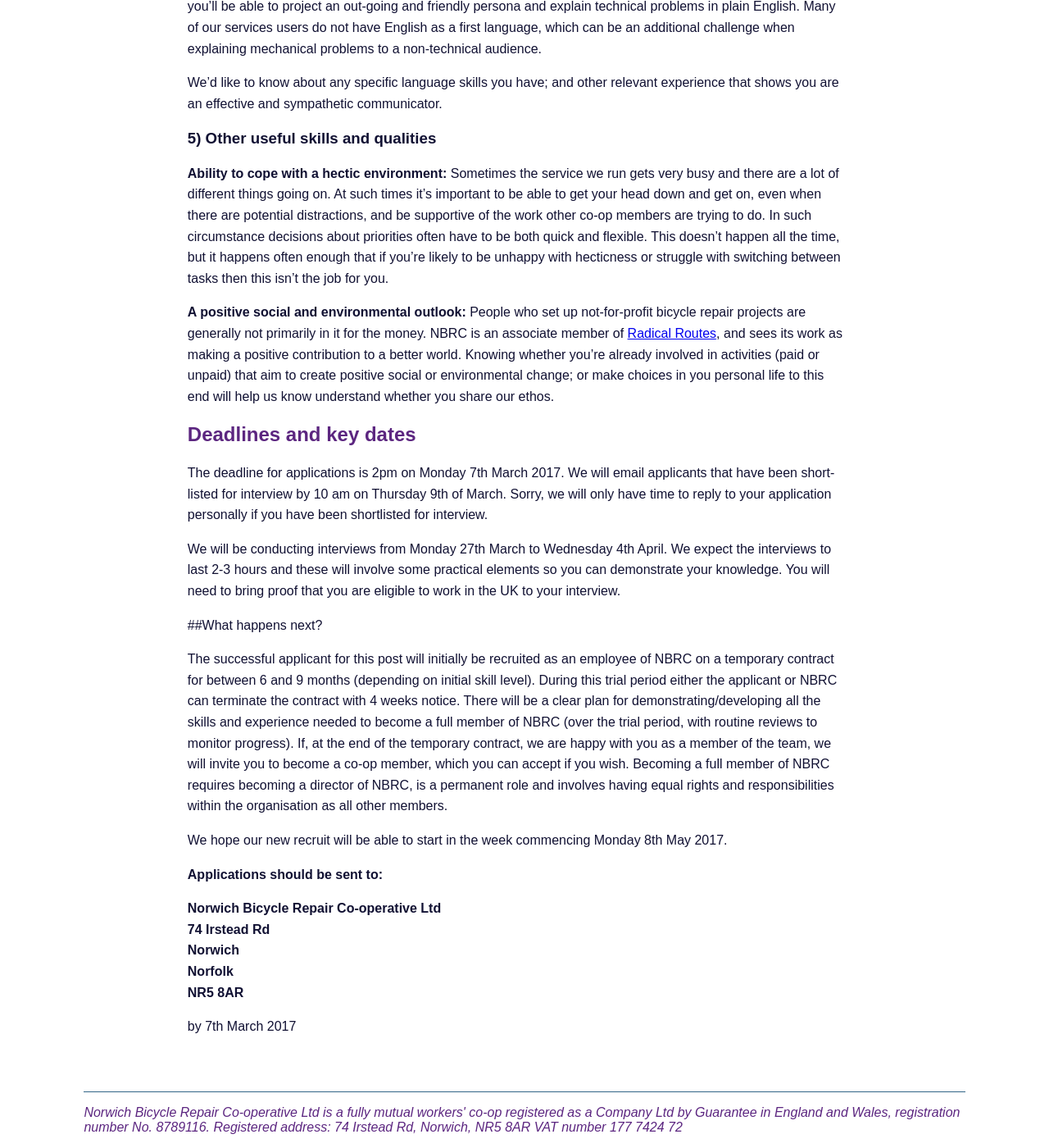
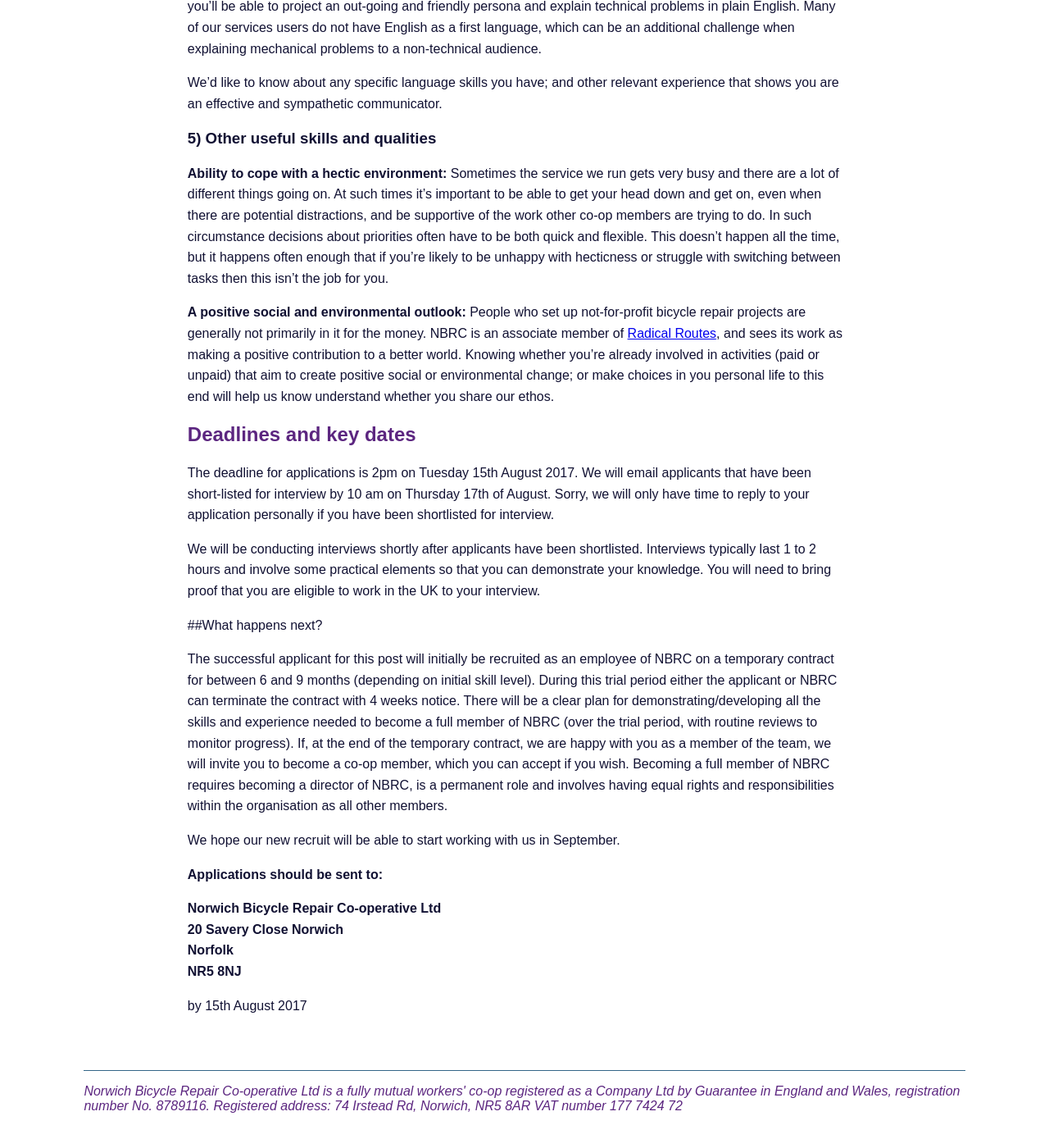
Before and after one commit to norwichbicyclerepaircooperative/norwichbicyclerepaircooperative.github.io, a Jekyll site: the page built from jobs/index.md, in a window 1280 px wide and 1400 px high, scrolled down 4743 px. Shown: the whole window at 82% size. Built offline with Jekyll 4.4.1, drawn with Linux system fonts in a browser that asks for light colours; after the commit the page ends 6117 px from its top, so only the background shows below that; some of the changed text lies outside the part shown.

Commit message:
Update index.md

```diff
--- a/jobs/index.md
+++ b/jobs/index.md
@@ -12,7 +12,7 @@
 Selection for the job will, of course, be made on merit and we welcome applications from everyone with an enthusiasm to join our project. {% endcapture %} {% include sidebar.html %}
 
 ###Current Vacancy: Co-op member/Bicycle Repair person/Project co-manager (training provided)
-Closing date for applications: __Tuesday 7th March 2pm__.
+Closing date for applications: __Tuesday 15th August 2pm__.
 
 #### Please read all the information below carefully - we will only consider applications that provide all the information we have asked for.
 
@@ -250,14 +250,14 @@
 
 ## Deadlines and key dates
 
-The deadline for applications is 2pm on Monday 7th March 2017. We will
+The deadline for applications is 2pm on Tuesday 15th August 2017. We will
 email applicants that have been short-listed for interview by 10 am on Thursday
-9th of March. Sorry, we will only have time to reply to your application personally
+17th of August. Sorry, we will only have time to reply to your application personally
 if you have been shortlisted for interview.
 
-We will be conducting interviews from Monday 27th March to Wednesday 4th April.
-We expect the interviews to last 2-3 hours and these will involve
-some practical elements so you can demonstrate your knowledge. You will need
+We will be conducting interviews shortly after applicants have been shortlisted.
+Interviews typically last 1 to 2 hours and involve
+some practical elements so that you can demonstrate your knowledge. You will need
 to bring proof that you are eligible to work in the UK to your interview.
 
 ##What happens next?
@@ -274,14 +274,14 @@
 becoming a director of NBRC, is a permanent role and involves having equal
 rights and responsibilities within the organisation as all other members.
 
-We hope our new recruit will be able to start in the week commencing Monday 8th May 2017.
+We hope our new recruit will be able to start working with us in September.
 
 __Applications should be sent to:__
 
 __Norwich Bicycle Repair Co-operative Ltd
-74 Irstead Rd
+20 Savery Close
 Norwich
 Norfolk
-NR5 8AR__
+NR5 8NJ__
 
-by 7th March 2017
+by 15th August 2017
```
